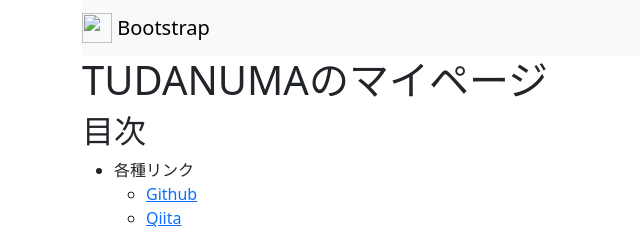
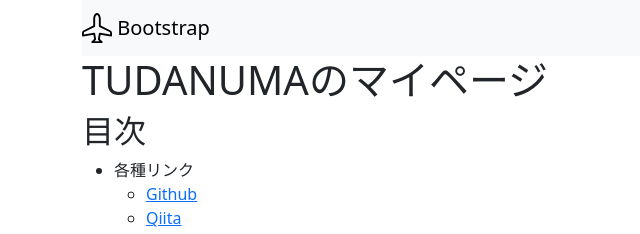
Before and after one commit to TUDANUMA/tudanuma.github.io, a plain HTML site: page index.html in a window 1280 px wide. Shown: the top 234 px of the page, 0-640 px from the left. Drawn offline with nearby package versions, Linux system fonts and the light colour scheme.

Commit message:
Update index.html

```diff
--- a/index.html
+++ b/index.html
@@ -14,7 +14,7 @@
                 <!-- Image and text -->
                 <nav class="navbar navbar-light bg-light">
                   <a class="navbar-brand" href="#">
-                    <img src="/docs/4.3/assets/brand/bootstrap-solid.svg" width="30" height="30" class="d-inline-block align-top" alt="">
+                    <img src="airplane.svg" width="30" height="30" class="d-inline-block align-top" alt="">
                     Bootstrap
                   </a>
                 </nav>
```
